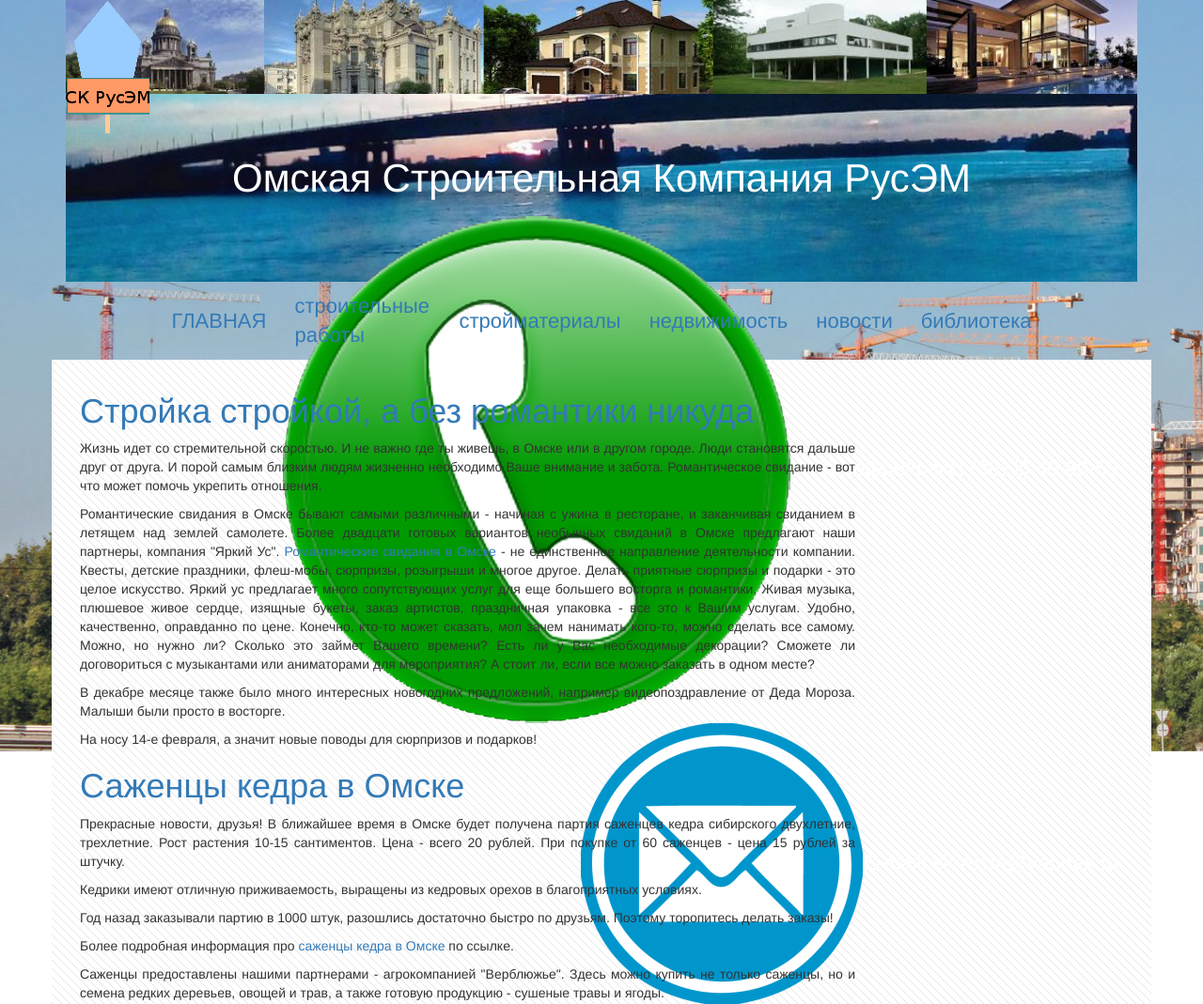
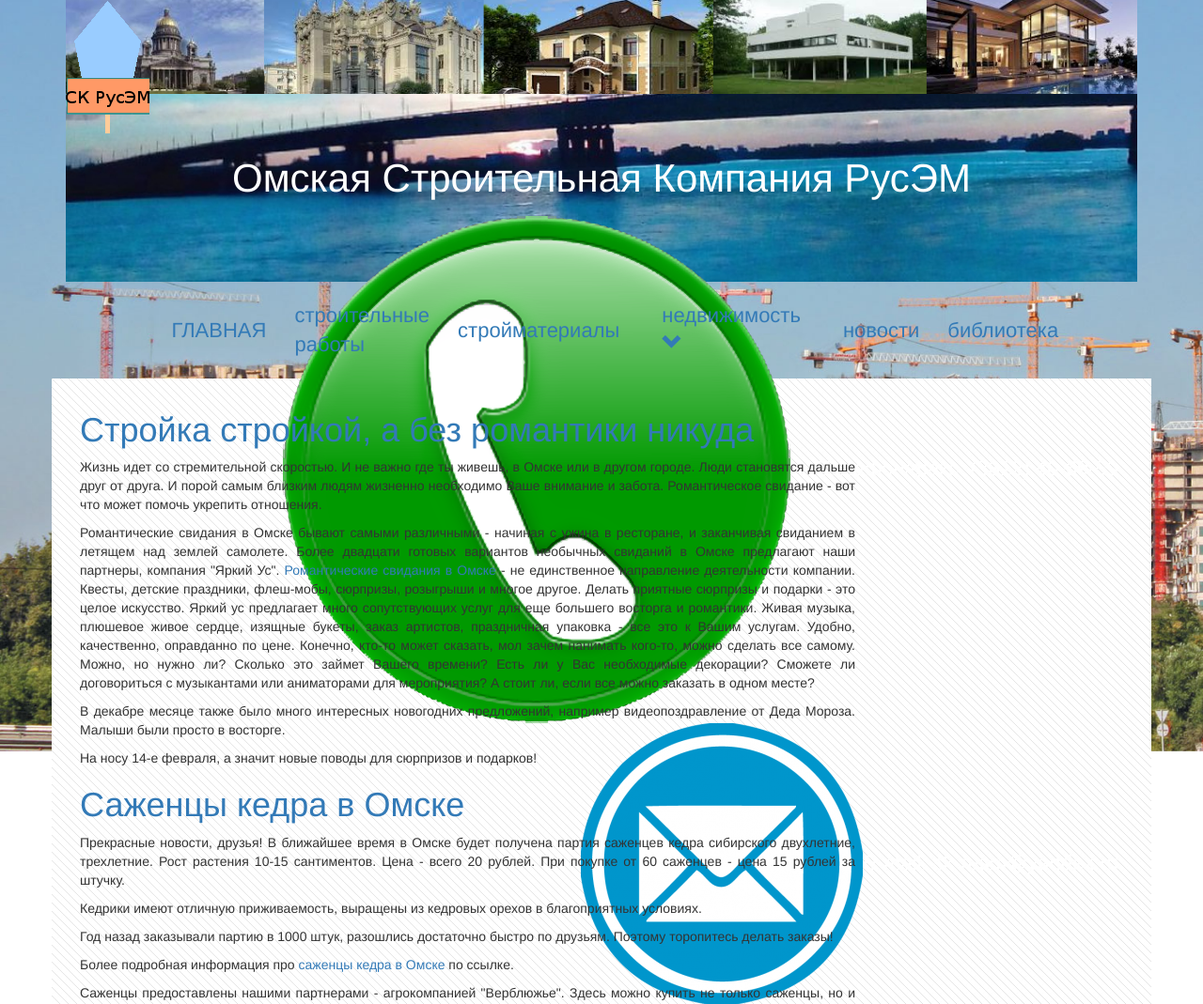
Before and after one commit to gitpetr/sk-rusem, a Rails app: page /news in a window 1280 px wide. Shown: the top 1069 px of the page at 94% size. Run offline with Rails 7, Linux system fonts and the light colour scheme; style sheets or scripts are compiled from the project's sources; some libraries are stand-ins or nearby versions.

Commit message:
add drop menu

```diff
--- a/app/assets/stylesheets/home.scss.erb
+++ b/app/assets/stylesheets/home.scss.erb
@@ -77,6 +77,8 @@ table{
 
   a{
     color: white;
+   font-size: 18px;
+
   }
   &:hover{
         a{
--- a/app/views/home/_header.html.erb
+++ b/app/views/home/_header.html.erb
@@ -34,7 +34,40 @@
 
 
         <tr>
-          <td><%= link_to 'ГЛАВНАЯ', root_path %></td><td><%= link_to "строительные работы", constructions_path %></td><td><%= link_to 'стройматериалы', materials_path %></td><td><%= link_to "недвижимость", buildings_path %></td><td><%= link_to 'новости', news_path %></td><td><%= link_to 'библиотека', library_path %></td>
+          <td><%= link_to 'ГЛАВНАЯ', root_path %></td><td><%= link_to "строительные работы", constructions_path %></td><td><%= link_to 'стройматериалы', materials_path %></td>
+
+
+
+          <td>
+
+
+
+
+                      <ul class="nav nav-pills">
+
+                      <li class="dropdown">
+                        <a class="dropdown-toggle" data-toggle="dropdown" href="#">
+                            недвижимость <br /> <span class="glyphicon glyphicon-chevron-down"></span>
+
+                        </a>
+                        <ul class="dropdown-menu">
+                          <li><%= link_to "недвижимость", buildings_path %></li>
+                          <li><%= link_to "строительные работы", constructions_path %></li>
+                        </ul>
+                      </li>
+
+                    </ul>
+
+
+          </td>
+
+
+          <td><%= link_to 'новости', news_path %></td><td><%= link_to 'библиотека', library_path %></td>
+
+
+
+
+
         </tr>
 
 
--- a/app/views/home/index.html.erb
+++ b/app/views/home/index.html.erb
@@ -45,7 +45,7 @@
               <%= image_tag "2.jpg", title: "Автокран XCMG QT25K5-1 L=39,5м (47,8м)", width: "100px" %>
               <%= image_tag "3.jpg", title: "Трактор Т-130 с навесным сваебойным оборудованием СП-49", width: "100px" %>
               <%= image_tag "4.png", title: "Трактор Т-40"%>
-              <%= image_tag "5.jpg", title: "Бурильная машина МБМ-1"%>
+              <%= image_tag "motopompa.jpg", title: "Мотопомпа"%>
               <% end %>
             </div>
 
```
Also changed, not shown: app/assets/images/motopompa.jpg (added).
